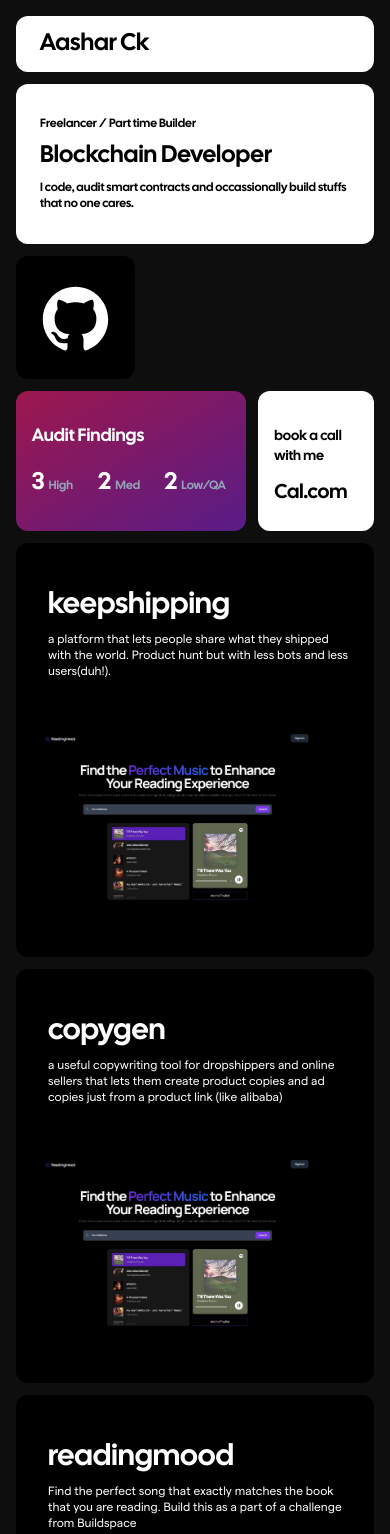
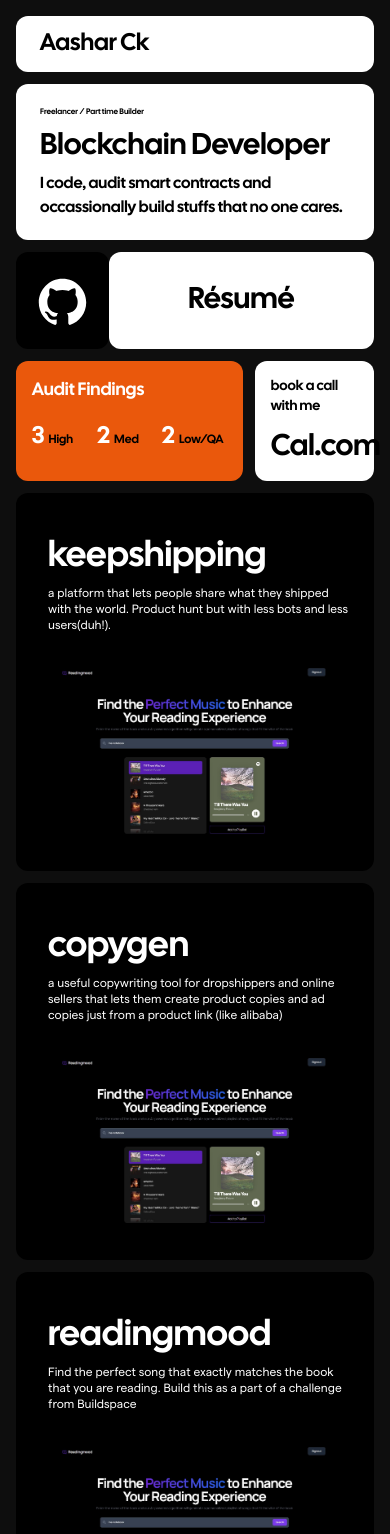
Before and after one commit to aasharck/portfolio, a Next.js app: page / in a window 390 px wide. Shown: the top 1534 px of the page. Built offline with nearby package versions, Linux system fonts and the light colour scheme.

Commit message:
updated responsiveness

```diff
--- a/pages/index.js
+++ b/pages/index.js
@@ -10,71 +10,86 @@ export default function Home() {
         <meta name='viewport' content='width=device-width, initial-scale=1' />
         <link rel='icon' href='/favicon.ico' />
       </Head>
-      <main className='md:my-10 my-4 mx-4 xl:mx-96 md:mx-52'>
+      <main className='container mx-auto my-4 xl:px-96 lg:px-56 md:px-32 px-4'>
         <div className='flex bg-white p-3 rounded-xl'>
           <h1 className='pl-3 text-2xl font-bold text-black'>Aashar Ck</h1>
         </div>
 
         <div className='md:flex mt-3'>
-          <div className='flex-auto bg-white p-3 rounded-xl py-8 lg:w-4/5 w-auto'>
+          <div className='flex-auto bg-white p-3 rounded-xl md:py-4 py-5 lg:w-auto w-auto'>
             <div className='block'>
-              <div className='pl-3 text-black font-bold text-xs lg:pb-2'>Freelancer / Part time Builder</div>
+              <div className='pl-3 text-black font-bold md:text-xs text-xxs lg:pb-2'>Freelancer / Part time Builder</div>
             </div>
             <div className='block'>
-              <h1 className='pl-3 mt-2 text-black font-bold text-2xl md:text-3xl lg:text-5xl'>Blockchain Developer</h1>
+              <h1 className='pl-3 mt-2 text-black font-bold text-3xl md:text-4xl xl:text-5xl lg:text-3xl'>Blockchain Developer</h1>
             </div>
             <div className='block'>
-              <p className='pl-3 mt-2 text-black font-bold lg:text-sm text-xs'>I code, audit smart contracts and occassionally build stuffs that no one cares.</p>
+              <p className='pl-3 mt-2 text-black font-bold lg:text-sm text-md'>I code, audit smart contracts and occassionally build stuffs that no one cares.</p>
             </div>
           </div>
-          <div className='md:block hidden md:ml-3 md:mt-0 mt-3 bg-black p-3 rounded-xl lg:w-1/5 w-1/3'>
-            <Image className='mx-auto mt-1 md:mt-4' src="/github.svg" width={120} height={120} />
-          </div>
-        </div>
-        <div className='md:hidden md:ml-3 md:mt-0 mt-3 block bg-black p-3 rounded-xl lg:w-1/5 w-1/3'>
-            <Image className='mx-auto mt-1 md:mt-4' src="/github.svg" width={120} height={120} />
-        </div>
-
-        <div className='flex mt-3'>
-        <div className='block bg-gradient-to-br from-pink-800 to-purple-900 w-2/3 rounded-xl p-4 py-8'>
-          <div className='text-white font-bold text-lg lg:text-2xl'>Audit Findings</div>
-          <div className='flex mt-4'>
-            <div className='w-1/3 font-bold text-slate-400'><span className='text-2xl lg:text-5xl text-white'>3</span><span className='md:text-xl text-xs'>&nbsp;&nbsp;High</span></div>
-            <div className='w-1/3 font-bold text-slate-400'><span className='text-2xl lg:text-5xl text-white'>2</span><span className='md:text-xl text-xs'>&nbsp;&nbsp;Med</span></div>
-            <div className='w-1/3 font-bold text-slate-400'><span className='text-2xl lg:text-5xl text-white'>2</span><span className='md:text-xl text-xs'>&nbsp;&nbsp;Low/QA</span></div>
+          <div className='md:block hidden md:ml-3 md:mt-0 mt-3 bg-black p-3 rounded-xl lg:w-auto w-auto'>
+            <Image className='mx-auto mt-1 md:mt-4' alt='github.com/aasharck' src="/github.svg" width={120} height={120} />
           </div>
         </div>
 
-          <div className='block ml-3 bg-white rounded-xl w-1/3 p-4 pt-9'>
+        <div className='flex md:hidden'>
+          <div className=' md:ml-3 md:mt-0 mt-3 block bg-black p-3 rounded-xl lg:w-auto w-1/3'>
+              <Image className='mx-auto mt-1 md:mt-4' alt='github.com/aasharck' src="/github.svg" width={80} height={80} />
+          </div>
+          <div className='flex justify-center items-center bg-white mx-auto mt-3 p-3 rounded-xl w-full h-auto'>
+            <div className='text-black font-bold text-3xl'>Résumé</div>
+          </div>
+        </div>
+        <div className='flex mt-3'>
+        {/* bg-gradient-to-br from-pink-800 to-purple-900 */}
+        <div className='block bg-orange-600 w-2/3 rounded-xl p-4 py-auto'>
+          <div className='text-white font-bold text-lg lg:text-2xl'>Audit Findings</div>
+          <div className='flex mt-4'>
+            <div className='w-1/3 font-bold text-black'><span className='text-2xl lg:text-5xl text-white'>3</span><span className='md:text-xl text-xs'>&nbsp;&nbsp;High</span></div>
+            <div className='w-1/3 font-bold text-black'><span className='text-2xl lg:text-5xl text-white'>2</span><span className='md:text-xl text-xs'>&nbsp;&nbsp;Med</span></div>
+            <div className='w-1/3 font-bold text-black'><span className='text-2xl lg:text-5xl text-white'>2</span><span className='md:text-xl text-xs'>&nbsp;&nbsp;Low/QA</span></div>
+          </div>
+        </div>
+
+          <div className='block ml-3 bg-white rounded-xl w-1/3 p-4 py-auto'>
             <div className='text-black text-sm font-bold'>book a call with me</div>
-            <div className='text-black text-xl md:text-6xl font-bold mt-3'>Cal.com</div>
+            <div className='text-black text-3xl xl:text-5xl lg:text-4xl font-bold mt-3'>Cal.com</div>
           </div>
         </div>
         <div className='md:flex block bg-black p-3 rounded-xl mt-3'>
-          <div className='block md:p-5 p-2 w-auto md:py-20 py-8'>
-            <h1 className='pl-3 md:text-5xl text-3xl font-bold text-white'>keepshipping</h1>
-            <p className='pl-3 mt-2 text-white lg:text-sm text-xs'>a platform that lets people share what they shipped with the world. Product hunt but with less bots and less users(duh!).</p>
+          <div className='block md:p-5 p-2 w-auto md:w-3/5 md:py-10 py-8'>
+            <h1 className='pl-3 xl:text-5xl text-4xl font-bold text-white'>keepshipping</h1>
+            <p className='pl-3 mt-2 text-white md:text-sm text-xs'>a platform that lets people share what they shipped with the world. Product hunt but with less bots and less users(duh!).</p>
           </div>
-          <div className='block mx-auto w-auto py-5'>
-            <Image src="/readingmood.jpg" width={300} height={300}/>
+          <div className='flex justify-center items-center md:h-auto w-auto md:w-2/5'>
+          <div className='w-auto'>
+            <Image src="/readingmood.jpg" width={300} height={300} />
           </div>
         </div>
+        </div>
         <div className='md:flex block bg-black p-3 rounded-xl mt-3'>
-        <div className='block md:p-5 p-2 w-auto md:py-20 py-8'>
-            <h1 className='pl-3 md:text-5xl text-3xl font-bold text-white'>copygen</h1>
-            <p className='pl-3 mt-2 text-white lg:text-sm text-xs'>a useful copywriting tool for dropshippers and online sellers that lets them create product copies and ad copies just from a product link (like alibaba)</p>
+        <div className='block md:p-5 p-2 w-auto md:py-10 py-8 md:w-3/5'>
+            <h1 className='pl-3 xl:text-5xl text-4xl font-bold text-white'>copygen</h1>
+            <p className='pl-3 mt-2 text-white md:text-sm text-xs'>a useful copywriting tool for dropshippers and online sellers that lets them create product copies and ad copies just from a product link (like alibaba)</p>
           </div>
-          <div className='block mx-auto w-auto py-5'>
-            <Image src="/readingmood.jpg" width={300} height={300}/>
-          </div>        </div>
+          <div className='flex justify-center items-center md:h-auto w-auto md:w-2/5'>
+          <div className='w-auto'>
+            <Image src="/readingmood.jpg" width={300} height={300} />
+          </div>
+        </div>
+
+          </div>
         <div className='md:flex block bg-black p-3 rounded-xl mt-3'>
-        <div className='block md:p-5 p-2 w-auto md:py-20 py-8'>
-            <h1 className='pl-3 md:text-5xl text-3xl font-bold text-white'>readingmood</h1>
-            <p className='pl-3 mt-2 text-white lg:text-sm text-xs'>Find the perfect song that exactly matches the book that you are reading. Build this as a part of a challenge from Buildspace</p>
+        <div className='block md:p-5 p-2 w-auto md:w-3/5 md:py-10 py-8'>
+            <h1 className='pl-3 xl:text-5xl text-4xl font-bold text-white'>readingmood</h1>
+            <p className='pl-3 mt-2 text-white md:text-sm text-xs'>Find the perfect song that exactly matches the book that you are reading. Build this as a part of a challenge from Buildspace</p>
           </div>
-          <div className='block mx-auto w-auto py-5'>
-            <Image src="/readingmood.jpg" width={300} height={300}/>
-          </div>        </div>
+          <div className='flex justify-center items-center md:h-auto w-auto md:w-2/5'>
+          <div className='w-auto'>
+            <Image src="/readingmood.jpg" width={300} height={300} />
+          </div>
+        </div>
+          </div>
       </main>
     </>
   );
--- a/tailwind.config.js
+++ b/tailwind.config.js
@@ -3,6 +3,11 @@ module.exports = {
   content: ['./pages/**/*.{js,jsx}', './components/**/*.{js,jsx}'],
   theme: {
     extend: {
+      fontSize: {
+        'xxs': ['0.5rem', {
+          lineHeight: '1rem',
+        }],
+      },
     },
     screens:{
       sm: '480px',
```
